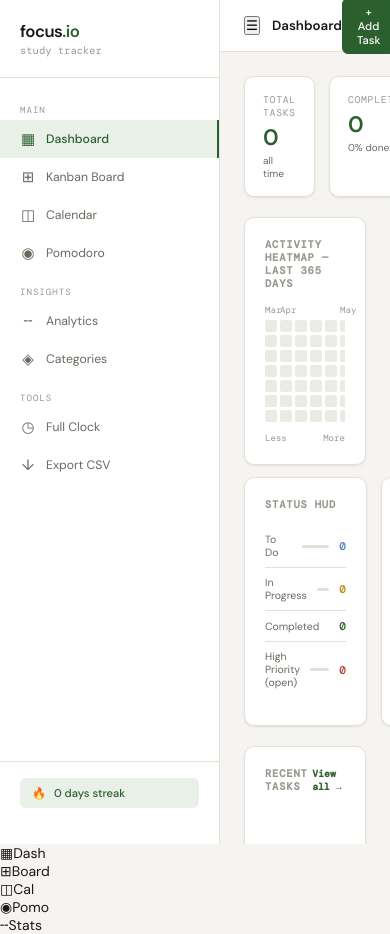
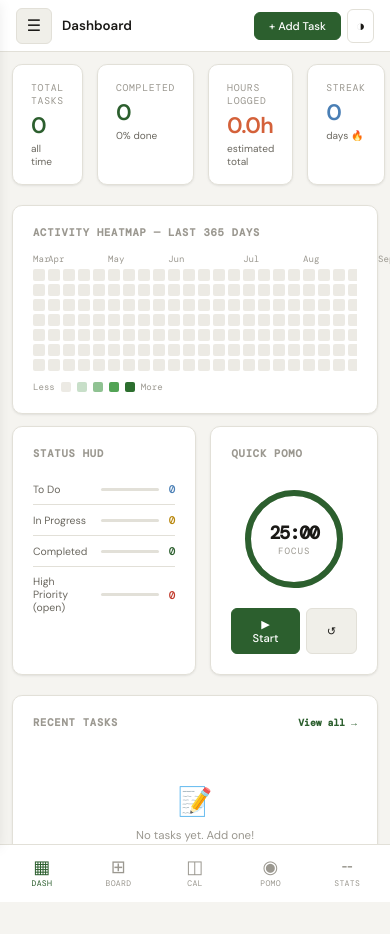
Before and after one commit to qusai-Kagalwala/focus.io, a plain HTML site: page index.html in a window 390 px wide. After the commit the page ends 902 px from the top, so only its background shows below. Drawn offline with nearby package versions, Linux system fonts and the light colour scheme; a script that the page names is missing; a web font is replaced by a local one.

Commit message:
Modify layout styles for mobile and transition effects
Updated layout styles for mobile responsiveness and improved transition effects.

```diff
--- a/css/layout.css
+++ b/css/layout.css
@@ -1,16 +1,20 @@
 /* ═══════════════════════════════════════════
    layout.css — App Shell, Sidebar, Topbar
+   Mobile-first responsive layout
    focus.io Study Tracker
 ═══════════════════════════════════════════ */
 
 /* ── APP SHELL ── */
 .app {
   display: flex;
-  height: 100vh;
+  height: 100dvh;          /* dvh handles mobile browser chrome correctly */
   overflow: hidden;
 }
 
-/* ── SIDEBAR ── */
+/* ═══════════════════════════════════════════
+   SIDEBAR — desktop only (≥ 768px)
+   On mobile it becomes a slide-in drawer
+═══════════════════════════════════════════ */
 .sidebar {
   width: 220px;
   flex-shrink: 0;
@@ -19,7 +23,9 @@
   display: flex;
   flex-direction: column;
   padding: 20px 0;
-  transition: background var(--transition), border-color var(--transition);
+  transition: background var(--transition), border-color var(--transition),
+              transform 260ms cubic-bezier(.4,0,.2,1);
+  z-index: 200;
 }
 
 .logo {
@@ -61,6 +67,8 @@
   border-right: 2px solid transparent;
   transition: all var(--transition);
   user-select: none;
+  /* Larger tap target on touch */
+  min-height: 44px;
 }
 .nav-item:hover  { color: var(--text); background: var(--surface2); }
 .nav-item.active { color: var(--accent); border-right-color: var(--accent); background: var(--accent-light); font-weight: 500; }
@@ -83,12 +91,24 @@
   font-weight: 500;
 }
 
+/* ── DRAWER OVERLAY (mobile) ── */
+.drawer-overlay {
+  display: none;
+  position: fixed;
+  inset: 0;
+  background: rgba(0,0,0,0.4);
+  z-index: 199;
+  backdrop-filter: blur(1px);
+}
+.drawer-overlay.active { display: block; }
+
 /* ── MAIN AREA ── */
 .main {
   flex: 1;
   overflow: hidden;
   display: flex;
   flex-direction: column;
+  min-width: 0;          /* prevents flex blowout */
 }
 
 /* ── TOPBAR ── */
@@ -100,20 +120,124 @@
   display: flex;
   align-items: center;
   justify-content: space-between;
-  padding: 0 24px;
+  padding: 0 16px;
+  gap: 8px;
   transition: background var(--transition), border-color var(--transition);
 }
-.topbar-left  { display: flex; align-items: center; gap: 12px; }
-.topbar-right { display: flex; align-items: center; gap: 8px; }
-.page-title   { font-size: 0.95rem; font-weight: 600; }
+.topbar-left  { display: flex; align-items: center; gap: 10px; min-width: 0; }
+.topbar-right { display: flex; align-items: center; gap: 6px; flex-shrink: 0; }
+.page-title   { font-size: 0.95rem; font-weight: 600; white-space: nowrap; overflow: hidden; text-overflow: ellipsis; }
+
+/* Hamburger menu button — hidden on desktop */
+.menu-btn {
+  display: none;
+  width: 36px; height: 36px;
+  border: 1px solid var(--border);
+  border-radius: var(--radius-sm);
+  background: var(--surface2);
+  color: var(--text);
+  font-size: 16px;
+  cursor: pointer;
+  align-items: center;
+  justify-content: center;
+  flex-shrink: 0;
+  transition: all var(--transition);
+}
+.menu-btn:hover { background: var(--surface); }
 
 /* ── SCROLLABLE CONTENT ── */
 .content {
   flex: 1;
   overflow-y: auto;
-  padding: 24px;
+  padding: 16px;
+  -webkit-overflow-scrolling: touch;
 }
+
+/* ── BOTTOM NAV (mobile only) ── */
+.bottom-nav {
+  display: none;
+  height: 58px;
+  flex-shrink: 0;
+  background: var(--surface);
+  border-top: 1px solid var(--border);
+  padding: 0 4px;
+  align-items: center;
+  justify-content: space-around;
+  transition: background var(--transition), border-color var(--transition);
+}
+.bottom-nav-item {
+  display: flex;
+  flex-direction: column;
+  align-items: center;
+  gap: 2px;
+  padding: 6px 10px;
+  cursor: pointer;
+  border-radius: var(--radius-sm);
+  transition: all var(--transition);
+  color: var(--text3);
+  font-size: 0.58rem;
+  font-family: 'DM Mono', monospace;
+  text-transform: uppercase;
+  letter-spacing: 0.3px;
+  min-width: 44px;
+  min-height: 44px;
+  justify-content: center;
+}
+.bottom-nav-item.active { color: var(--accent); }
+.bottom-nav-item .bn-icon { font-size: 18px; line-height: 1; }
 
 /* ── VIEW SWITCHING ── */
 .view { display: none; animation: fadeIn 160ms ease; }
 .view.active { display: block; }
+
+/* ═══════════════════════════════════════════
+   TABLET  ≥ 768px
+═══════════════════════════════════════════ */
+@media (min-width: 768px) {
+  .content { padding: 20px; }
+  .topbar  { padding: 0 20px; }
+}
+
+/* ═══════════════════════════════════════════
+   DESKTOP  ≥ 900px — sidebar always visible
+═══════════════════════════════════════════ */
+@media (min-width: 900px) {
+  .content { padding: 24px; }
+  .topbar  { padding: 0 24px; }
+}
+
+/* ═══════════════════════════════════════════
+   MOBILE  < 768px
+   Sidebar becomes slide-in drawer
+   Bottom nav replaces sidebar navigation
+═══════════════════════════════════════════ */
+@media (max-width: 767px) {
+  /* Hide sidebar off-screen by default */
+  .sidebar {
+    position: fixed;
+    left: 0; top: 0; bottom: 0;
+    transform: translateX(-100%);
+    box-shadow: var(--shadow-md);
+  }
+  .sidebar.open {
+    transform: translateX(0);
+  }
+
+  /* Show hamburger */
+  .menu-btn { display: flex; }
+
+  /* Show bottom nav */
+  .bottom-nav { display: flex; }
+
+  /* Content gets bottom padding so it clears bottom nav */
+  .content {
+    padding: 12px 12px 16px;
+    padding-bottom: calc(12px + env(safe-area-inset-bottom));
+  }
+
+  /* Add top safe area inset */
+  .topbar {
+    padding-top: env(safe-area-inset-top);
+    height: calc(52px + env(safe-area-inset-top));
+  }
+}
```
